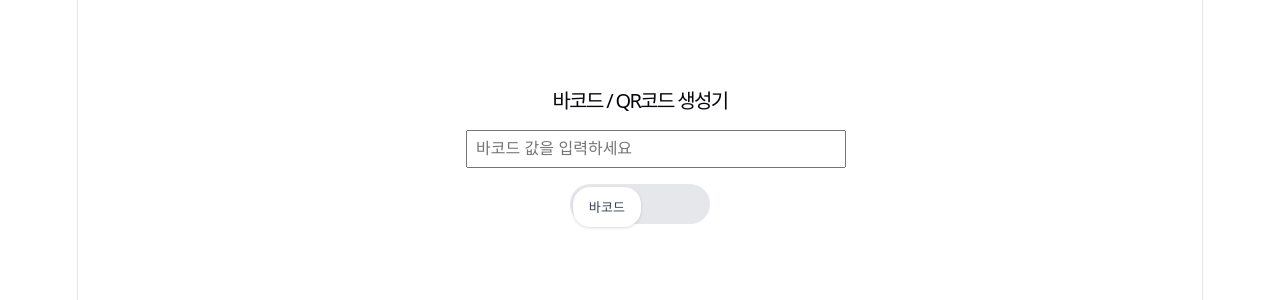
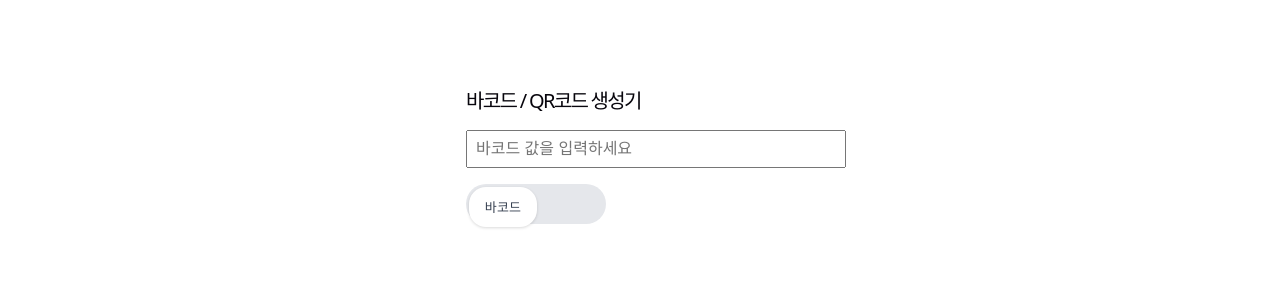
Before and after one commit to clara-shin/barcode_gen, a React (Vite) app: page / in a window 1280 px wide. Shown: the top 300 px of the page. Built offline with nearby package versions, Linux system fonts and the light colour scheme.

Commit message:
update css

```diff
--- a/src/index.css
+++ b/src/index.css
@@ -6,14 +6,9 @@ html,
 body {
   margin: 0;
   padding: 0;
-  width: 100%;
-  overflow-x: hidden;
   background-color: #ffffff;
-  color-scheme: light;
 }
-#root {
-  width: 100%;
-}
+
 :root {
   --text: #6b6375;
   --text-h: #08060d;
@@ -64,7 +59,7 @@ body {
   }
 }
 
-#root {
+/* #root {
   width: 1126px;
   max-width: 100%;
   margin: 0 auto;
@@ -74,7 +69,7 @@ body {
   display: flex;
   flex-direction: column;
   box-sizing: border-box;
-}
+} */
 
 body {
   margin: 0;
```
